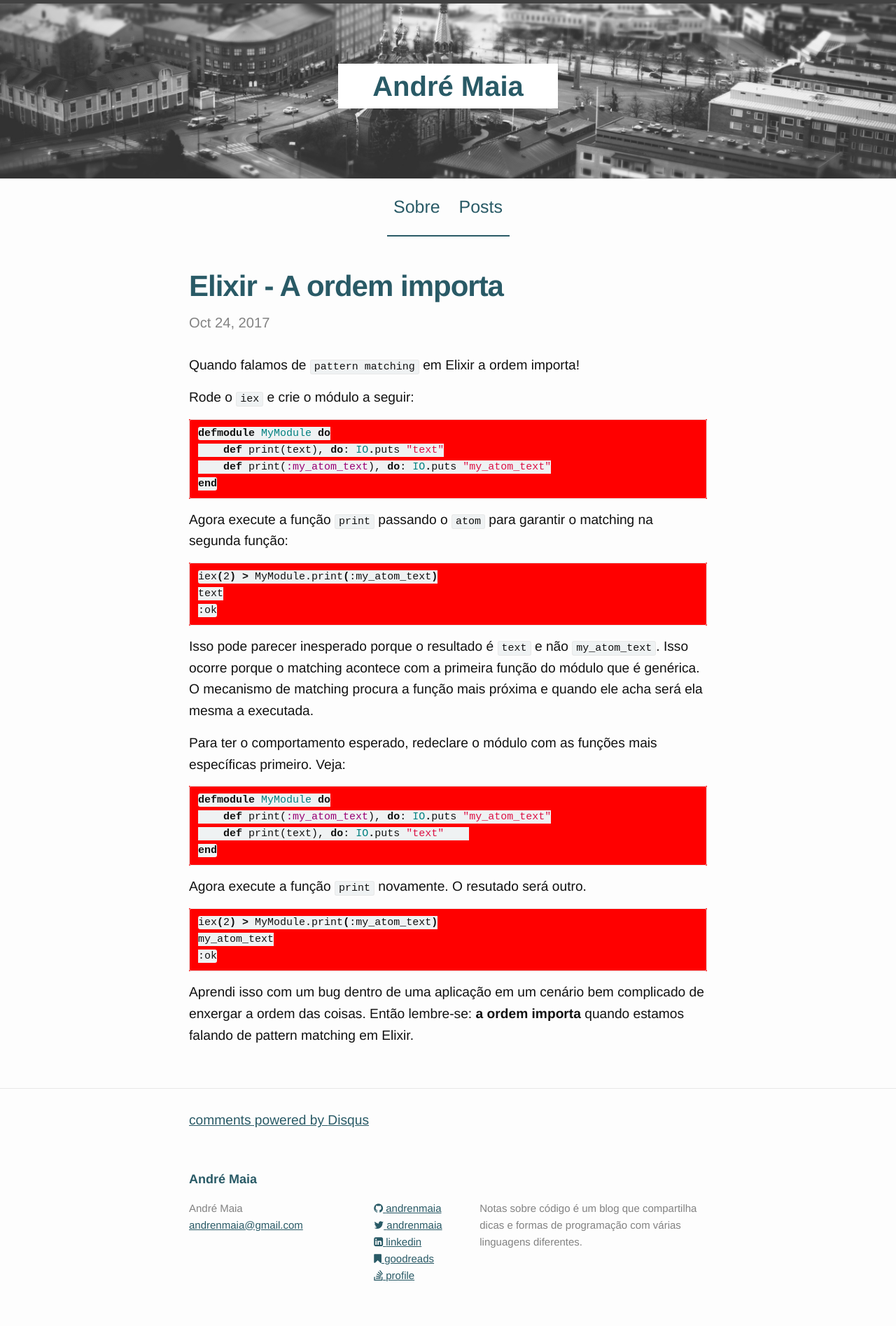
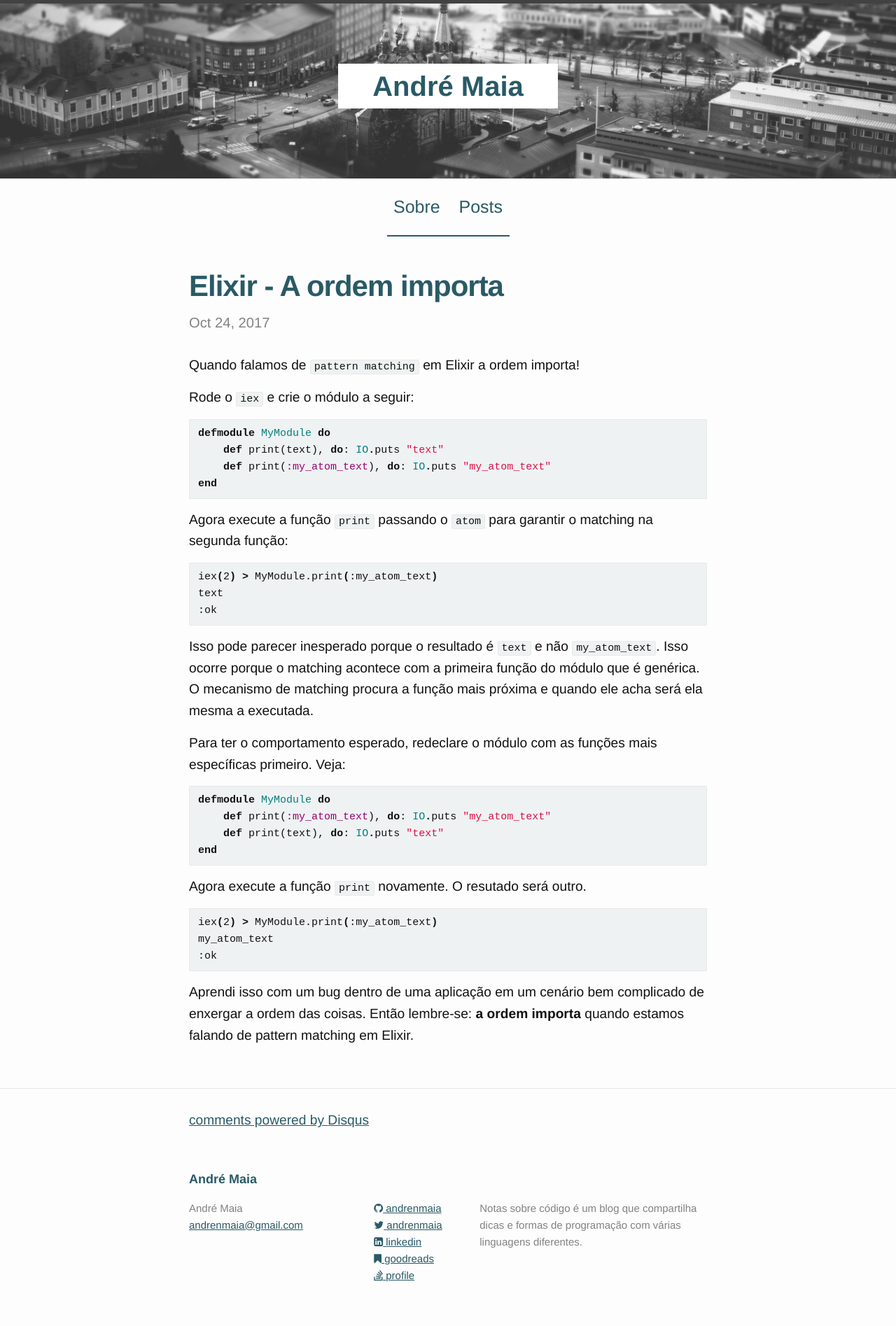
Before and after one commit to andrenmaia/anmaia.com.br, a Jekyll site: the page built from _posts/2017-10-24-elixir-a-ordem-importa.md, in a window 1280 px wide. Shown: the whole page at 70% size. Built offline with Jekyll 4.4.1, drawn with Linux system fonts in a browser that asks for light colours; nearby versions of some CDN libraries; Markdown is read by kramdown in place of the engine named in the settings; comment, search, counter and statistics services are not loaded.

Commit message:
Fix highlight background color

```diff
--- a/_sass/_syntax-highlighting.scss
+++ b/_sass/_syntax-highlighting.scss
@@ -6,9 +6,9 @@
     @extend %vertical-rhythm;
 
     .highlighter-rouge & {
-        background: red;
-      // background: $code-color;
-      // background-color: $brand-color-alpha;
+        // background: red;
+      background: $code-color;
+    //   background-color: $brand-color-alpha;
     }
 
     .c     { color: #998; font-style: italic } // Comment
```
